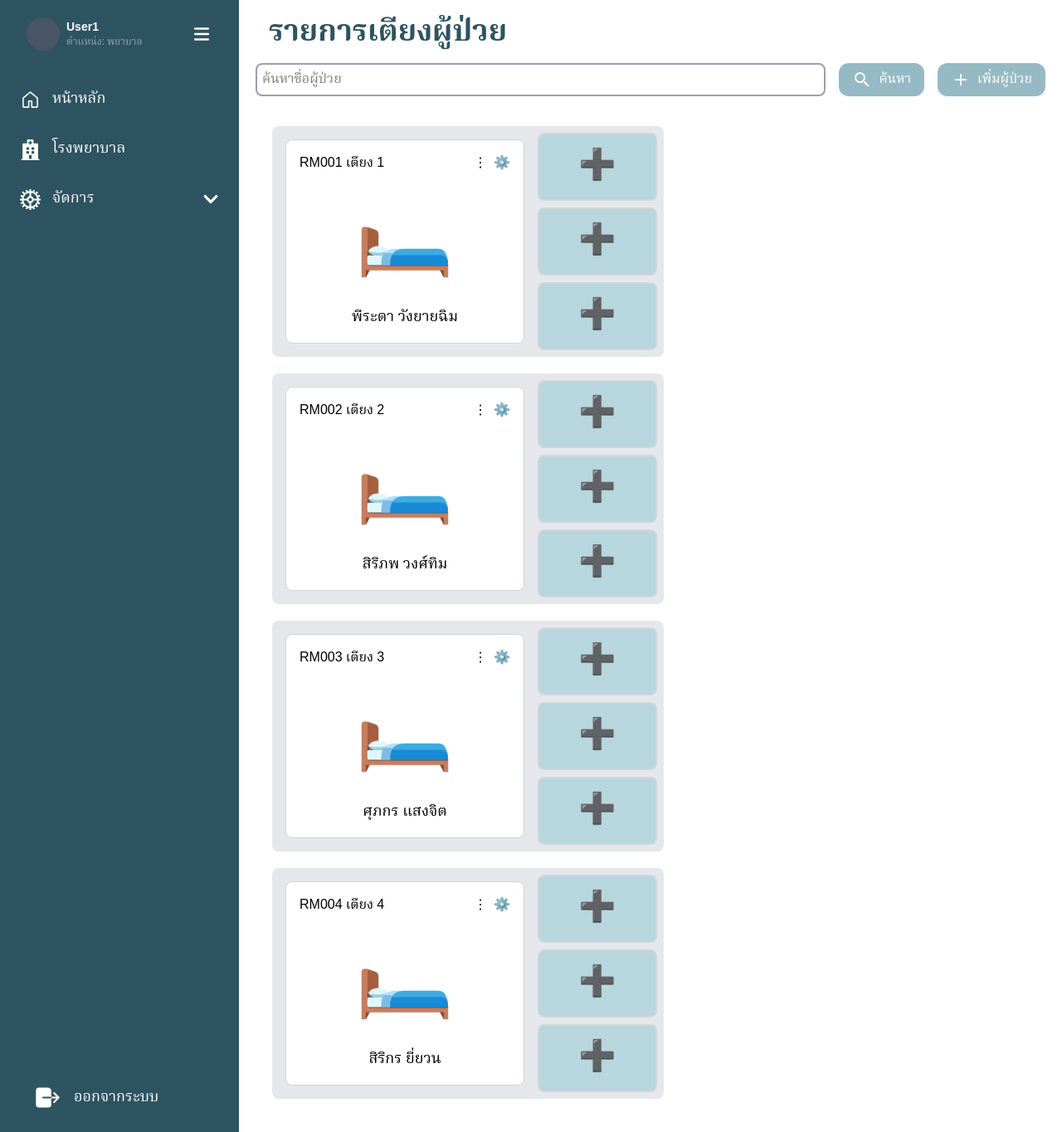
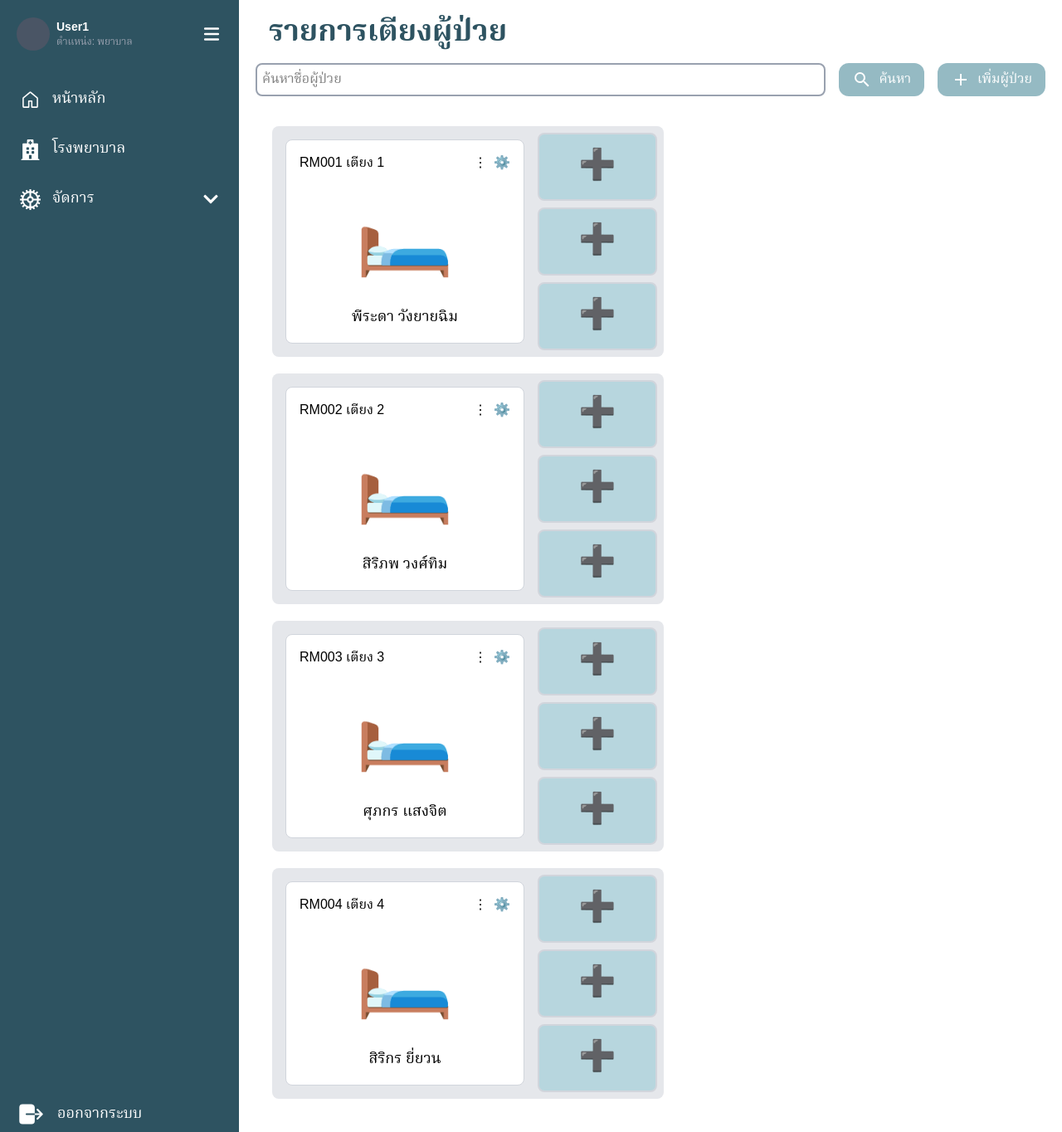
Before and after one commit to gortorrr/BedSensorFrontend, a React (Vite) app: page / in a window 1280 px wide. Shown: the whole page at 83% size. Built offline with nearby package versions, Linux system fonts and the light colour scheme.

Commit message:
tab icon center

```diff
--- a/src/pages/Navbar.tsx
+++ b/src/pages/Navbar.tsx
@@ -38,7 +38,7 @@ const [expanded, setExpanded] = useState(false);
 
   return (
     <div className={`flex flex-col  bg-[#2E5361] min-h-screen ${open ? "w-72" : "w-16"} duration-500 text-white px-4`}>
-      <div className="py-4 px-4 flex justify-between items-center">
+      <div className="py-4 px-1 flex justify-between items-center">
         {/* User Profile */}
         <div className="flex items-center gap-2">
           {open && <div className="w-10 h-10 bg-gray-600 rounded-full"></div>}
@@ -51,7 +51,7 @@ const [expanded, setExpanded] = useState(false);
         </div>
 
         {/* Toggle Button */}
-        <div className="py-3 ">
+        <div className="py-3">
           <HiMenu size={26} className="cursor-pointer" onClick={() => setOpen(!open)} />
         </div>
       </div>
@@ -62,7 +62,7 @@ const [expanded, setExpanded] = useState(false);
           menu.submenus ? (
             <div key={index}>
               <div
-                className="flex items-center text-lg gap-3.5 font-medium p-2 hover:bg-[#879EA4] rounded-md"
+                className="flex items-center text-lg gap-3.5 font-medium p-2  hover:bg-[#879EA4] rounded-md"
                 onClick={() => setExpanded(!expanded)}
               >
                 <div>{React.createElement(menu?.icon, {size: "25"})}</div>
@@ -117,8 +117,8 @@ const [expanded, setExpanded] = useState(false);
       </nav>
 
       {/* Logout Button */}
-      <div className="p-4 border-gray-700 mt-auto ">
-        <Link to="/" className="flex items-center text-lg gap-3.5 font-medium p-2 hover:bg-[#879EA4] rounded-md ">
+      <div className="p-1 border-gray-700 mt-auto flex-col">
+        <Link to="/" className="flex items-center text-lg gap-3.5 font-medium hover:bg-[#879EA4] rounded-md ">
         <div >{React.createElement(IoLogOut, {size: "35"})}</div>
           <h2 className={`whitespace-pre duration-500 ${!open ? "opacity-0 translate-x-28 overflow-hidden" : ""}`}>ออกจากระบบ</h2>
         </Link>
```
